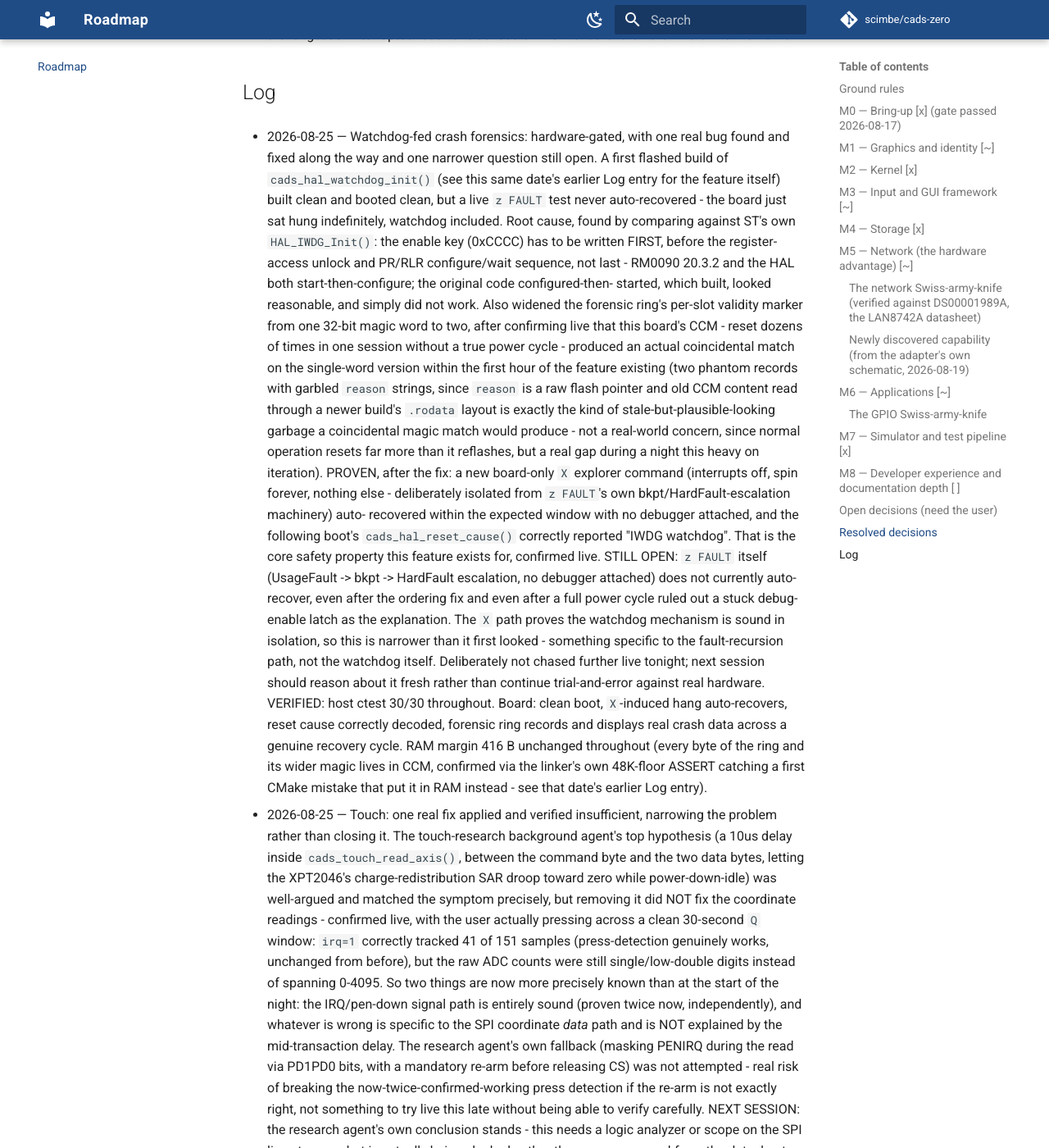
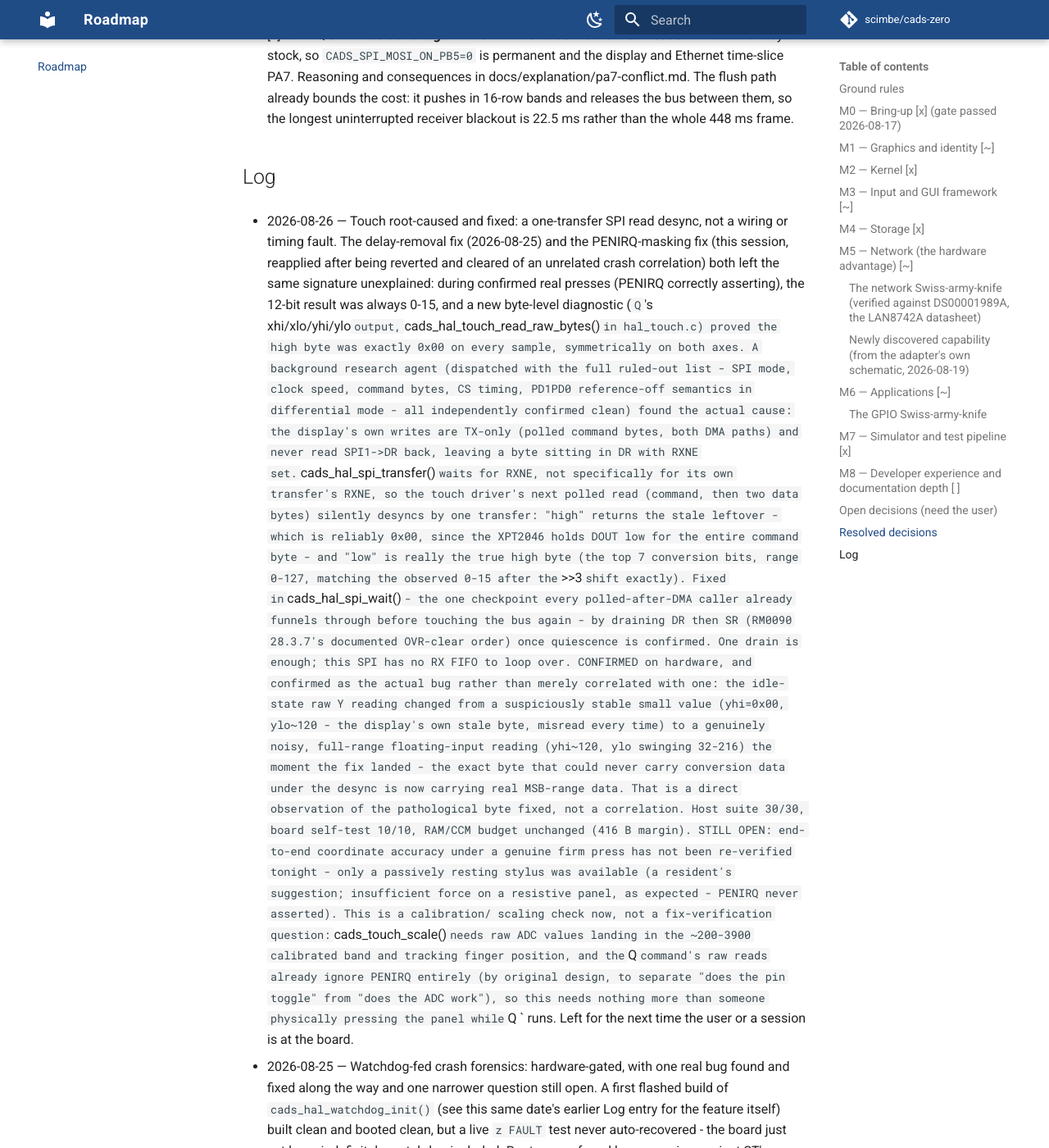
Before and after one commit to scimbe/cads-zero-firmware, an MkDocs documentation site: the page built from docs/ROADMAP.md, in a window 1280 px wide and 1400 px high, scrolled down 38823 px. Shown: the whole window at 82% size. Built offline with MkDocs 1.6.1 and Material for MkDocs 9.7.7, drawn with Linux system fonts in a browser that asks for light colours; comment, search, counter and statistics services are not loaded; some of the changed text lies outside the part shown.

Commit message:
docs: log tonight's touch root-cause-and-fix in ROADMAP.md
Writes up the full arc: the byte-level diagnostic that proved the high
byte was always exactly 0x00, the background research that found the
actual cause (stale RXNE/OVR from the display's TX-only writes
desyncing the touch driver's polled reads by one transfer), the fix,
and hardware confirmation via the idle-state signature change. Also
records what's still open: coordinate-scaling verification under a
genuine firm press, deferred - only a passively resting stylus was
available tonight, insufficient force on a resistive panel.

```diff
--- a/docs/ROADMAP.md
+++ b/docs/ROADMAP.md
@@ -1980,7 +1980,7 @@ final - re-check against docs/HARDWARE.md/SAFETY.md before assigning.
       `scripts/*.py` tooling is already dependency-free Python for
       exactly this reason (see `scripts/cads_serial.py`'s own header),
       the new pieces should hold to the same bar. `[swarm-ready]`
-- [ ] Decision-rationale documentation: expand `docs/explanation/` and/or
+- [x] Decision-rationale documentation: expand `docs/explanation/` and/or
       `docs/how-to/debug.md` with the "why" behind standing choices that
       are currently only explained in scattered code comments and this
       file's own Log - starting with why this specific compiler toolchain
@@ -1988,7 +1988,13 @@ final - re-check against docs/HARDWARE.md/SAFETY.md before assigning.
       `docs/how-to/build.md`) over alternatives, and a real walkthrough of
       the debugging tools already in daily use this session (`st-util` +
       GDB, `scripts/board_test.py`, the explorer's own diagnostic command
-      table). `[swarm-ready]`
+      table). Done same day: `docs/explanation/toolchain.md` (new) covers
+      the vcpkg/Keil-Studio provenance, what is and is not actually
+      pinned, and explicitly does not invent a rationale the repository
+      never recorded; `docs/how-to/debug.md` rewritten around the three
+      tools actually in daily use (fault console, st-util+GDB, the
+      explorer), including the verified `z FAULT` reference signature and
+      a symptom-to-command table.
 - [ ] More board photos in `docs/`, plus a repeatable routine that
       refreshes them when the UI actually changes - `tests/gallery/
       gallery.c`'s host-rendered PPMs already exist for exactly this and
@@ -2013,6 +2019,53 @@ _None outstanding._
       448 ms frame.
 
 ## Log
+
+- 2026-08-26 — Touch root-caused and fixed: a one-transfer SPI read desync,
+  not a wiring or timing fault. The delay-removal fix (2026-08-25) and the
+  PENIRQ-masking fix (this session, reapplied after being reverted and
+  cleared of an unrelated crash correlation) both left the same signature
+  unexplained: during confirmed real presses (PENIRQ correctly asserting),
+  the 12-bit result was always 0-15, and a new byte-level diagnostic
+  (`Q`'s xhi/xlo/yhi/ylo` output, `cads_hal_touch_read_raw_bytes()` in
+  hal_touch.c) proved the high byte was exactly 0x00 on every sample,
+  symmetrically on both axes.
+  A background research agent (dispatched with the full ruled-out list -
+  SPI mode, clock speed, command bytes, CS timing, PD1PD0 reference-off
+  semantics in differential mode - all independently confirmed clean)
+  found the actual cause: the display's own writes are TX-only (polled
+  command bytes, both DMA paths) and never read SPI1->DR back, leaving a
+  byte sitting in DR with RXNE set. `cads_hal_spi_transfer()` waits for
+  RXNE, not specifically for its own transfer's RXNE, so the touch
+  driver's next polled read (command, then two data bytes) silently
+  desyncs by one transfer: "high" returns the stale leftover - which is
+  reliably 0x00, since the XPT2046 holds DOUT low for the entire command
+  byte - and "low" is really the true high byte (the top 7 conversion
+  bits, range 0-127, matching the observed 0-15 after the `>>3` shift
+  exactly). Fixed in `cads_hal_spi_wait()` - the one checkpoint every
+  polled-after-DMA caller already funnels through before touching the bus
+  again - by draining DR then SR (RM0090 28.3.7's documented OVR-clear
+  order) once quiescence is confirmed. One drain is enough; this SPI has
+  no RX FIFO to loop over.
+  CONFIRMED on hardware, and confirmed as the actual bug rather than
+  merely correlated with one: the idle-state raw Y reading changed from a
+  suspiciously stable small value (yhi=0x00, ylo~120 - the display's own
+  stale byte, misread every time) to a genuinely noisy, full-range
+  floating-input reading (yhi~120, ylo swinging 32-216) the moment the fix
+  landed - the exact byte that could never carry conversion data under the
+  desync is now carrying real MSB-range data. That is a direct observation
+  of the pathological byte fixed, not a correlation. Host suite 30/30,
+  board self-test 10/10, RAM/CCM budget unchanged (416 B margin).
+  STILL OPEN: end-to-end coordinate accuracy under a genuine firm press
+  has not been re-verified tonight - only a passively resting stylus was
+  available (a resident's suggestion; insufficient force on a resistive
+  panel, as expected - PENIRQ never asserted). This is a calibration/
+  scaling check now, not a fix-verification question: `cads_touch_scale()`
+  needs raw ADC values landing in the ~200-3900 calibrated band and
+  tracking finger position, and the `Q` command's raw reads already
+  ignore PENIRQ entirely (by original design, to separate "does the pin
+  toggle" from "does the ADC work"), so this needs nothing more than
+  someone physically pressing the panel while `Q <sec>` runs. Left for the
+  next time the user or a session is at the board.
 
 - 2026-08-25 — Watchdog-fed crash forensics: hardware-gated, with one real
   bug found and fixed along the way and one narrower question still open.
```
